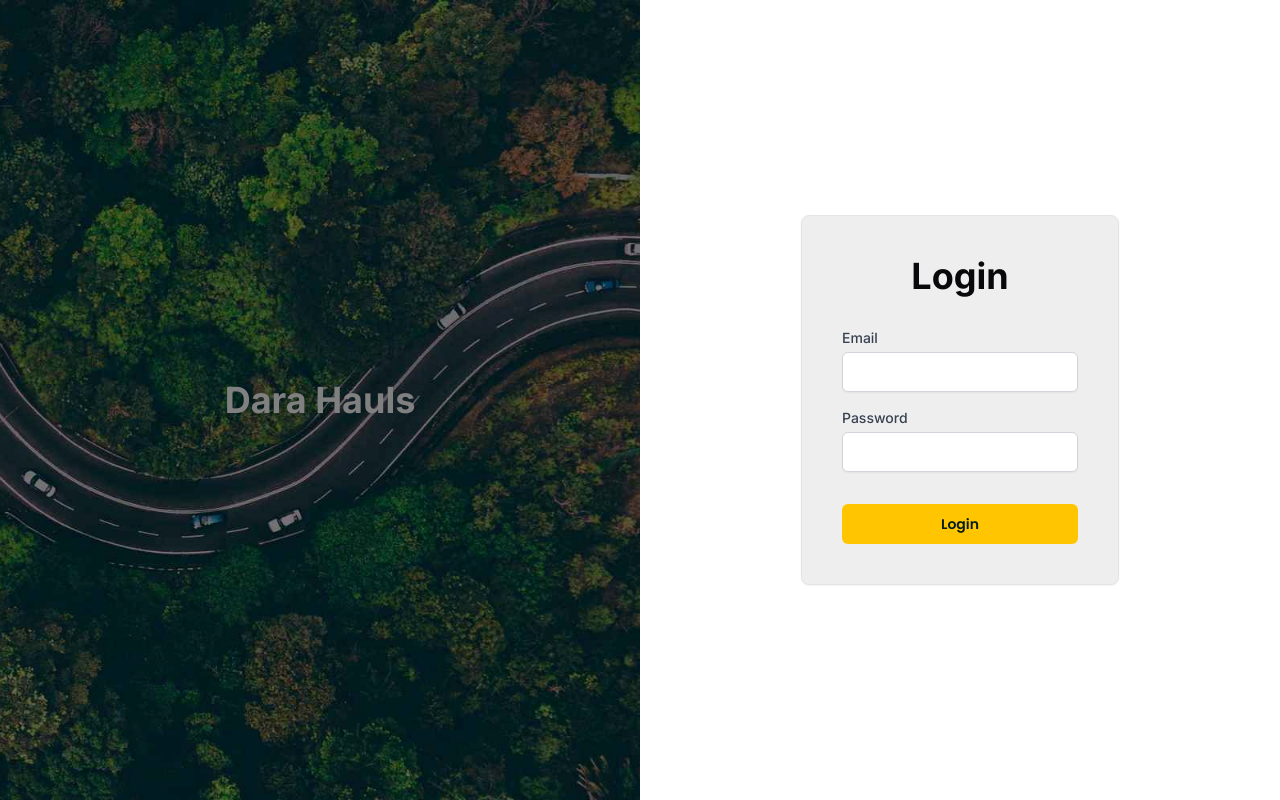
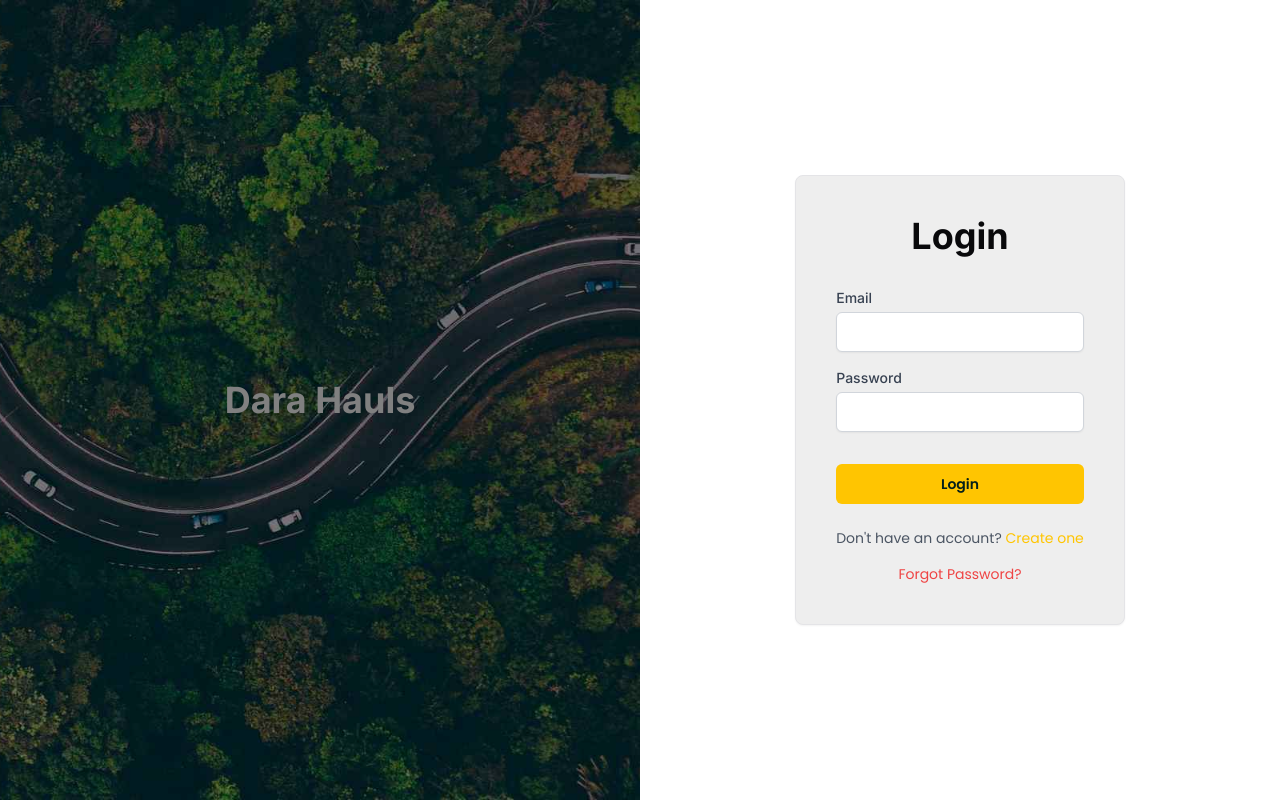
Before and after one commit to agedet/fin.darahauls, a Next.js app: page /login in a window 1280 px wide. Built offline with nearby package versions, Linux system fonts and the light colour scheme.

Commit message:
feat: add reset password links

```diff
--- a/src/app/(auth)/create-account/page.tsx
+++ b/src/app/(auth)/create-account/page.tsx
@@ -54,6 +54,15 @@ function page() {
             type="submit"
             className="w-full mt-4 py-2 px-4 bg-primary text-dark font-semibold rounded-md hover:bg-primary/50"
           >Create Account</Button>
+
+          <div className="mt-4 text-center">
+            <p className="text-sm text-gray-600">
+              Already have an account?{' '}
+              <a href="/login" className="text-primary hover:underline">
+                Login
+              </a>
+            </p>
+          </div>
         </form>
       </Card>
     </motion.section>
--- a/src/app/(auth)/login/page.tsx
+++ b/src/app/(auth)/login/page.tsx
@@ -41,6 +41,16 @@ function page() {
           <Button type="submit" className="w-full mt-4 py-2 px-4 bg-primary text-dark font-semibold rounded-md hover:bg-primary/50">
             Login
           </Button>
+
+          <div className="mt-6 text-center">
+            <p className="text-sm text-gray-600">
+              Don&apos;t have an account?{' '}
+              <a href="/create-account" className=" text-primary hover:underline">Create one</a>
+            </p>
+            <p className="mt-4 text-sm text-gray-600">
+              <a href="/reset-password" className="text-red-500 hover:underline">Forgot Password?</a>
+            </p>
+          </div>
         </form>
       </Card>
     </motion.section>
```
